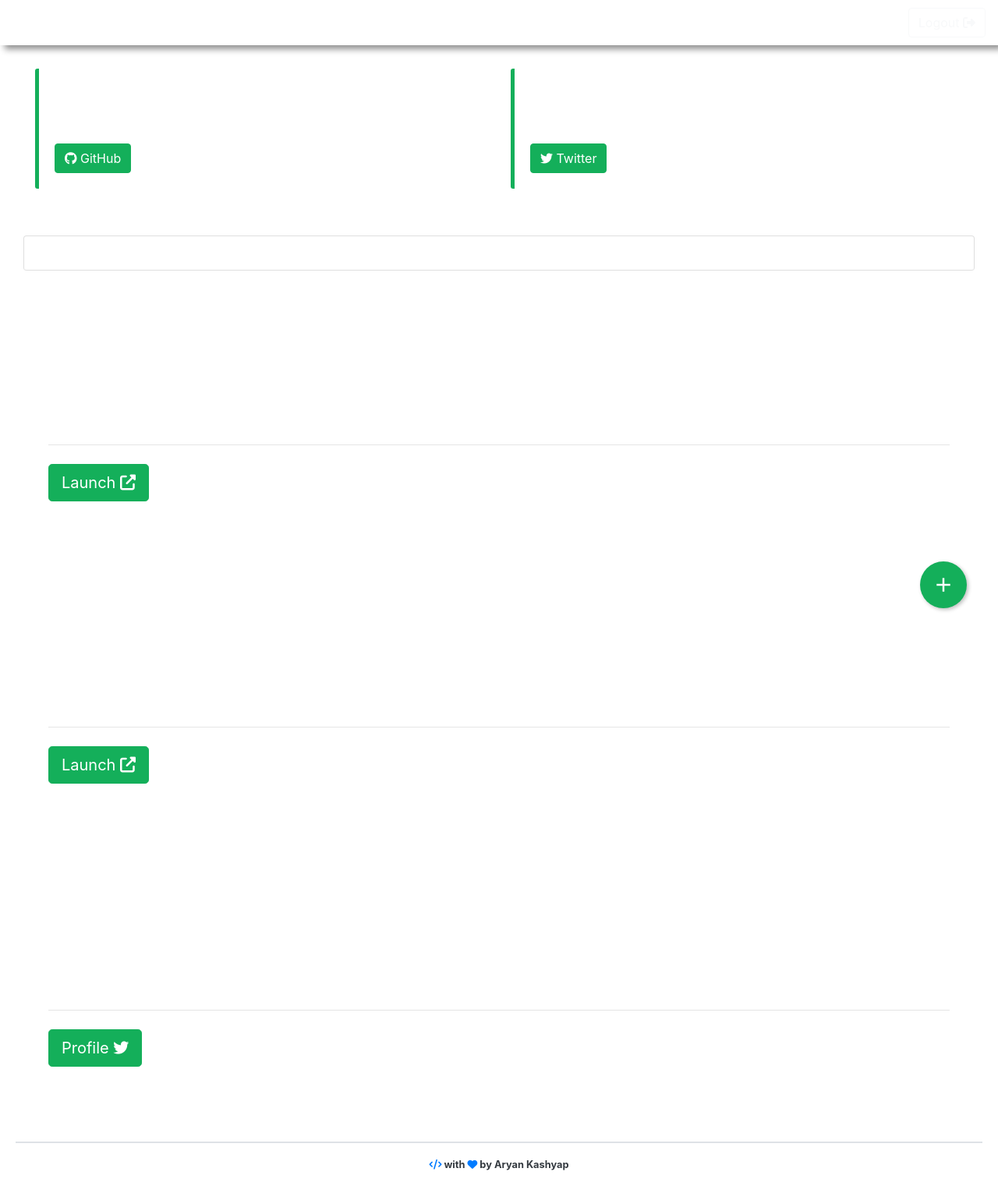
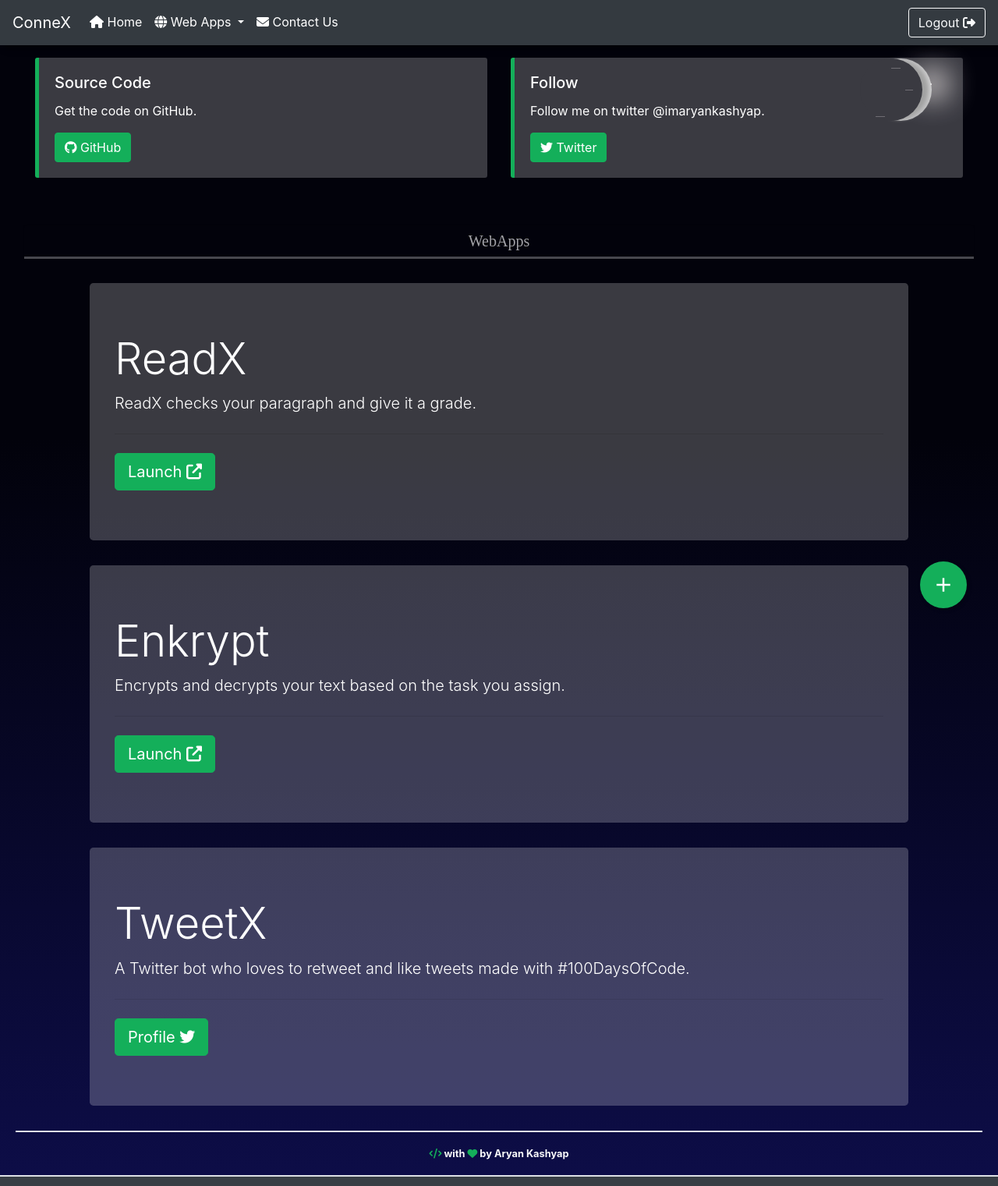
Before and after one commit to iaryankashyap/ConneX, a Flask app: page /admin_home in a window 1280 px wide. Shown: the whole page at 78% size. Run offline with Flask 2, Linux system fonts and the light colour scheme; some libraries are stand-ins or nearby versions.

Commit message:
Improved UI

```diff
--- a/webapp/templates/homepage2.html
+++ b/webapp/templates/homepage2.html
@@ -40,9 +40,15 @@
     <title>ConneX-Home</title>
   </head>
   <body>
+    <div class="wrapper">
+      <div class="star"></div>
+      <div class="moon">
+        <div class="bar"></div>
+      </div>
+
     <a href="/addapp" id="floating-btn" class="material-icons">add</a>
     <nav
-      class="navbar sticky-top navbar-expand-lg navbar-dark"
+      class="navbar fixed-top navbar-expand-lg navbar-dark bg-dark"
     >
       <a class="navbar-brand" href="/homepage_connex"
         >ConneX</a
@@ -109,9 +115,9 @@
       </div>
     </nav>
 
-    <div style="margin: 30px; border: none;" class="row">
+    <div style="margin: 30px; border: none; margin-top: 54px;" class="row">
       <div class="col-sm-6">
-        <div style="margin-bottom: 30px; border: none;" class="card">
+        <div style="margin-bottom: 30px; border: none; margin-top: 20px;" class="card bg-transparent">
           <div id="car" class="card-body">
             <h5 class="card-title">
               Source Code
@@ -129,7 +135,7 @@
         </div>
       </div>
       <div class="col-sm-6">
-        <div style="border: none;" class="card">
+        <div style="border: none; margin-top: 20px;" class="card bg-transparent">
           <div id="car" class="card-body">
             <h5 class="card-title">Follow</h5>
             <p class="card-text">
@@ -145,13 +151,14 @@
         </div>
       </div>
     </div>
-    <div style="margin-bottom:30px;margin-left: 30px;margin-right: 30px;" class="card">
-      <div id="opop" style="text-align: center; padding: 5px;" class="card-body rounded">
+    <div style="margin-bottom:30px;margin-left: 30px;margin-right: 30px;" class="card sticky-top bg-transparent">
+      <div id="opop" style="text-align: center; padding: 5px;" class="card-body bg-transparent rounded">
 
         WebApps
 
       </div>
     </div>
+    <div class="container bg-transparent">
     <div style="margin-left: 30px; margin-right: 30px;" class="jumbotron">
       <h1 id="redirect" class="display-4">ReadX</h1>
       <p class="lead">ReadX checks your paragraph and give it a grade.</p>
@@ -166,7 +173,7 @@
         >Launch <i class="fas fa-external-link-alt"></i></a
       >
     </div>
-    <div style="margin-left: 30px; margin-right: 30px;" class="jumbotron">
+    <div style="margin-left: 30px; margin-right: 30px;" class="jumbotron ">
       <h1 id="enc" class="display-4">Enkrypt</h1>
       <p class="lead">Encrypts and decrypts your text based on the task you assign.</p>
 
@@ -181,7 +188,7 @@
       >
     </div>
 
-    <div style="margin-left: 30px; margin-right: 30px;" class="jumbotron">
+    <div style="margin-left: 30px; margin-right: 30px;" class="jumbotron ">
       <h1 id="tweetx" class="display-4">TweetX</h1>
       <p class="lead">A Twitter bot who loves to retweet and like tweets made with #100DaysOfCode.</p>
 
@@ -195,18 +202,20 @@
         >Profile <i class="fab fa-twitter"></i></a
       >
     </div>
-
+  </div>
     <div style="margin: 20px;" class="border"></div>
     <div
       style="color: black; text-align: center; margin-bottom: 20px;"
       id="last"
       class="wrap"
     >
-      <h6 class="text-dark small font-weight-bold">
-        <i style="color: #007bff;" class="fas fa-code"></i> with
-        <i style="color: #007bff;" class="fas fa-heart"></i> by Aryan Kashyap
+      <h6 class="text-light small font-weight-bold">
+        <i style="color: #14af5a;" class="fas fa-code"></i> with
+        <i style="color: #14af5a;" class="fas fa-heart"></i> by Aryan Kashyap
       </h6>
     </div>
+    <div style="margin: 0px;" class="border"></div>
+  </div>
 
   </body>
 </html>
```
Also changed, not shown: webapp/templates/landing.html (+25 -5 lines).
